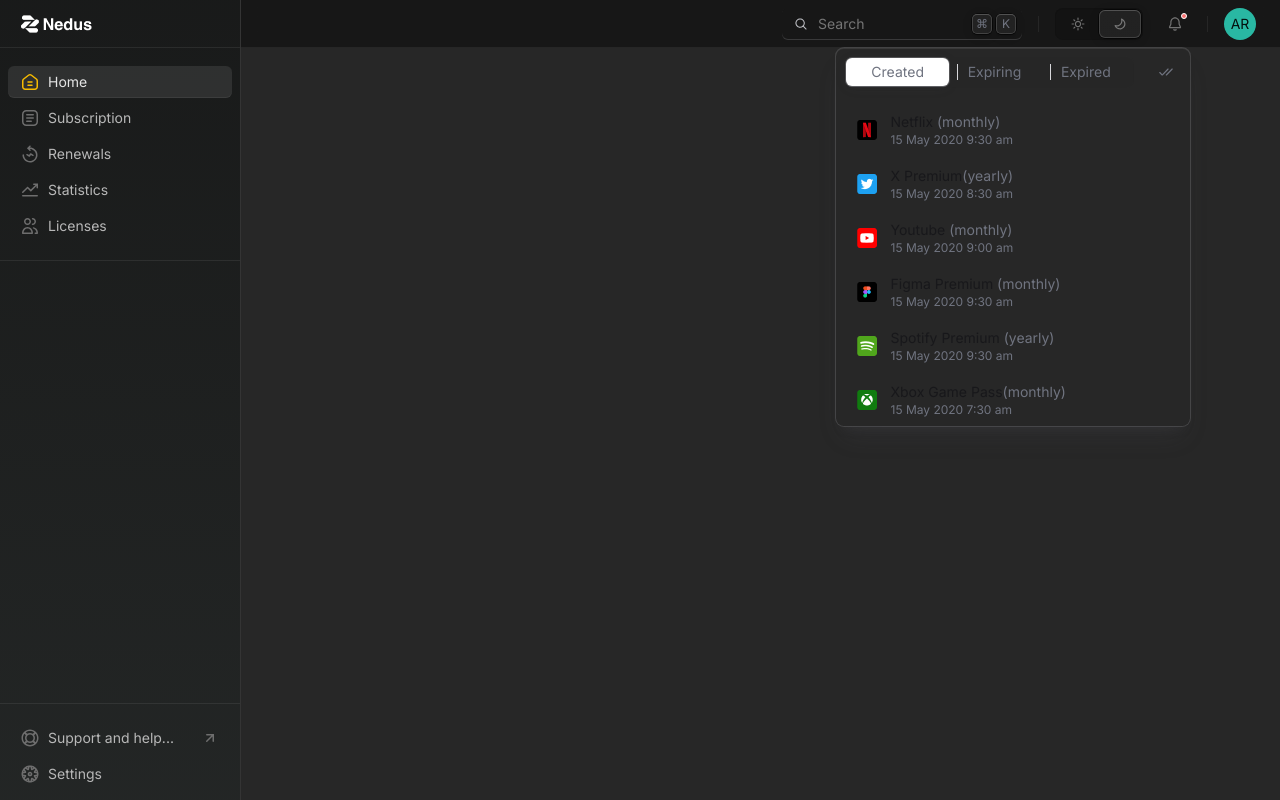
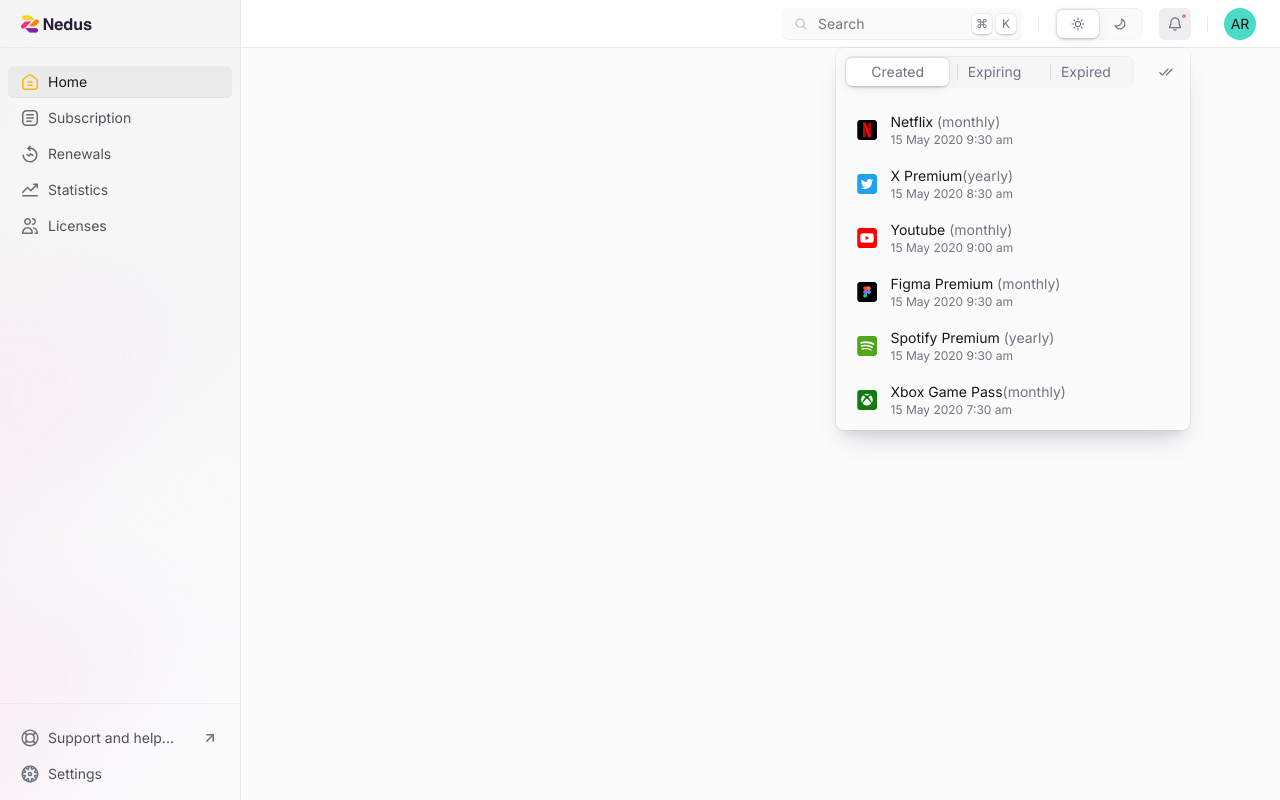
Before and after one commit to TalhaFerahPXL/NedusDash, a plain HTML site: page index.html in a window 1280 px wide. Both pictures are taken after a click on the element 1175 px from the left and 23 px from the top of the page. Drawn offline with Linux system fonts and the light colour scheme.

Commit message:
Notifications White

```diff
--- a/index.css
+++ b/index.css
@@ -445,7 +445,7 @@ body{
 .notificationBackdrop{
     /*display: flex;*/
     width: 354px;
-    height: 378px;
+    height: 382px;
     justify-content: center;
     align-items: center;
     position: absolute;
--- a/index.js
+++ b/index.js
@@ -1,5 +1,5 @@
 
-let isWhite = false;
+let isWhite = true;
 
 
 if (isWhite){
@@ -336,17 +336,34 @@ document.getElementById("Theme-LightMode").addEventListener("click", ()=>{
 // NotificationIcon START
 
 
-document.querySelector(".mixedNotification").addEventListener("click", ()=>{
-
-    document.querySelector(".navBarNotifications").style.display = "flex"
+document.querySelector(".mixedNotification").addEventListener("click", (event) => {
+    document.querySelector(".navBarNotifications").style.display = "flex";
+    let notificationBtn = document.getElementById("notificationBtn")
+    notificationBtn.style.background = "rgba(188, 189, 194, 0.25)";
+    notificationBtn.style.borderRadius = "6px"
 
     const segmentCreated = document.getElementById('segmentCreated');
 
-        segmentCreated.style.borderRadius = '6px';
-        segmentCreated.style.background = '#FFF';
-        segmentCreated.style.boxShadow = '0px 4px 4px -4px rgba(79, 81, 89, 0.32), 0px 2px 5px -2px rgba(79, 81, 89, 0.03), 0px 2px 14px -2px rgba(79, 81, 89, 0.12), 0px 0px 0px 1px rgba(188, 189, 194, 0.30), 0px 1px 1px 0px rgba(188, 189, 194, 0.20)';
+    segmentCreated.style.borderRadius = '6px';
+    segmentCreated.style.background = '#FFF';
+    segmentCreated.style.boxShadow = '0px 4px 4px -4px rgba(79, 81, 89, 0.32), 0px 2px 5px -2px rgba(79, 81, 89, 0.03), 0px 2px 14px -2px rgba(79, 81, 89, 0.12), 0px 0px 0px 1px rgba(188, 189, 194, 0.30), 0px 1px 1px 0px rgba(188, 189, 194, 0.20)';
 
 
-})
+
+    event.stopPropagation(); // Stop event bubbling
+});
+
+// Listen for clicks on the document
+document.addEventListener("click", (event) => {
+    const navBar = document.querySelector(".navBarNotifications");
+    const isClickedOutsideNavBar = !navBar.contains(event.target);
+
+    if (isClickedOutsideNavBar) {
+        navBar.style.display = "none";
+        notificationBtn.style.background = '';
+        notificationBtn.style.borderRadius = ""
+    }
+});
+
 
 // NotificationIcon END
```
